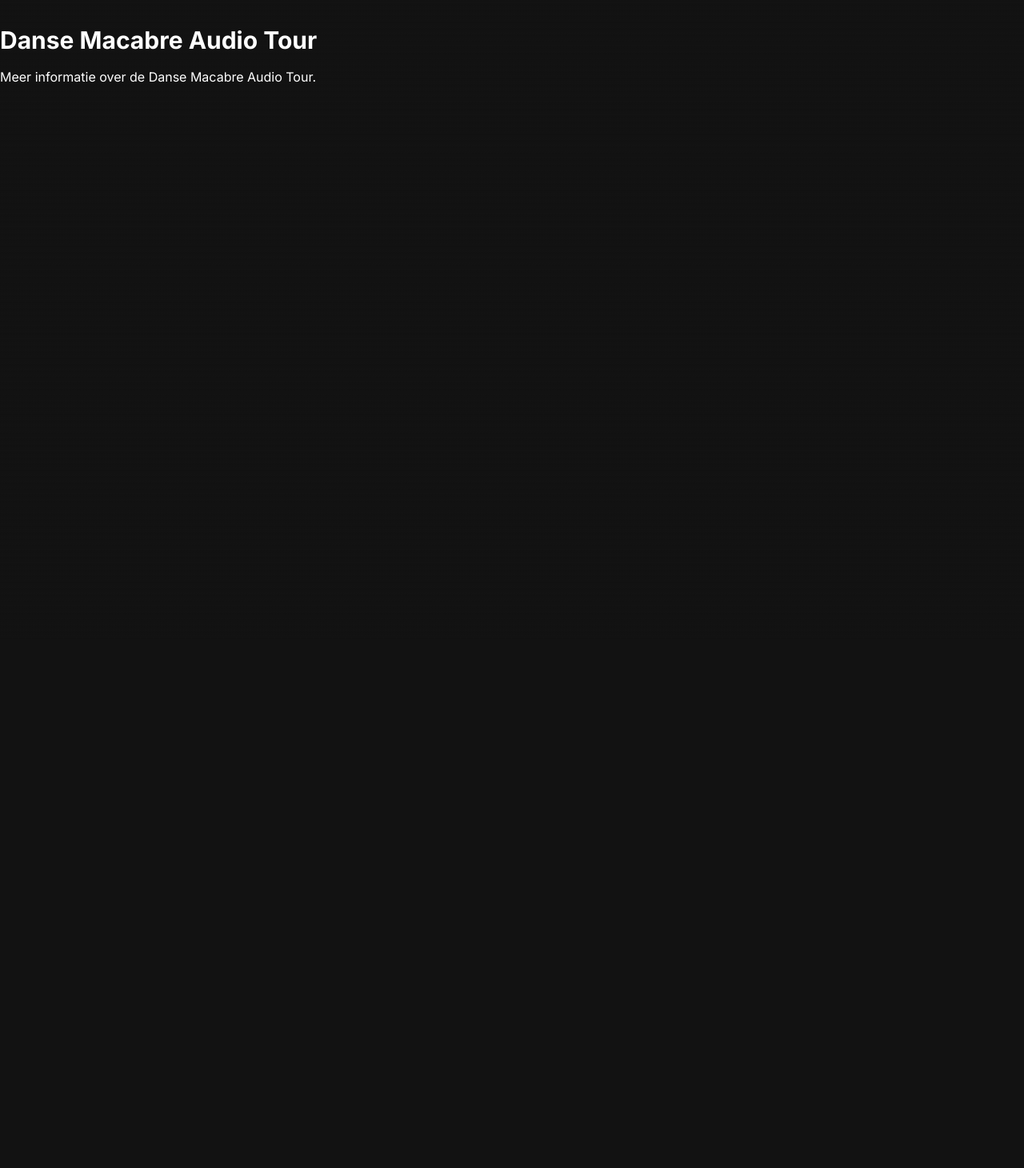
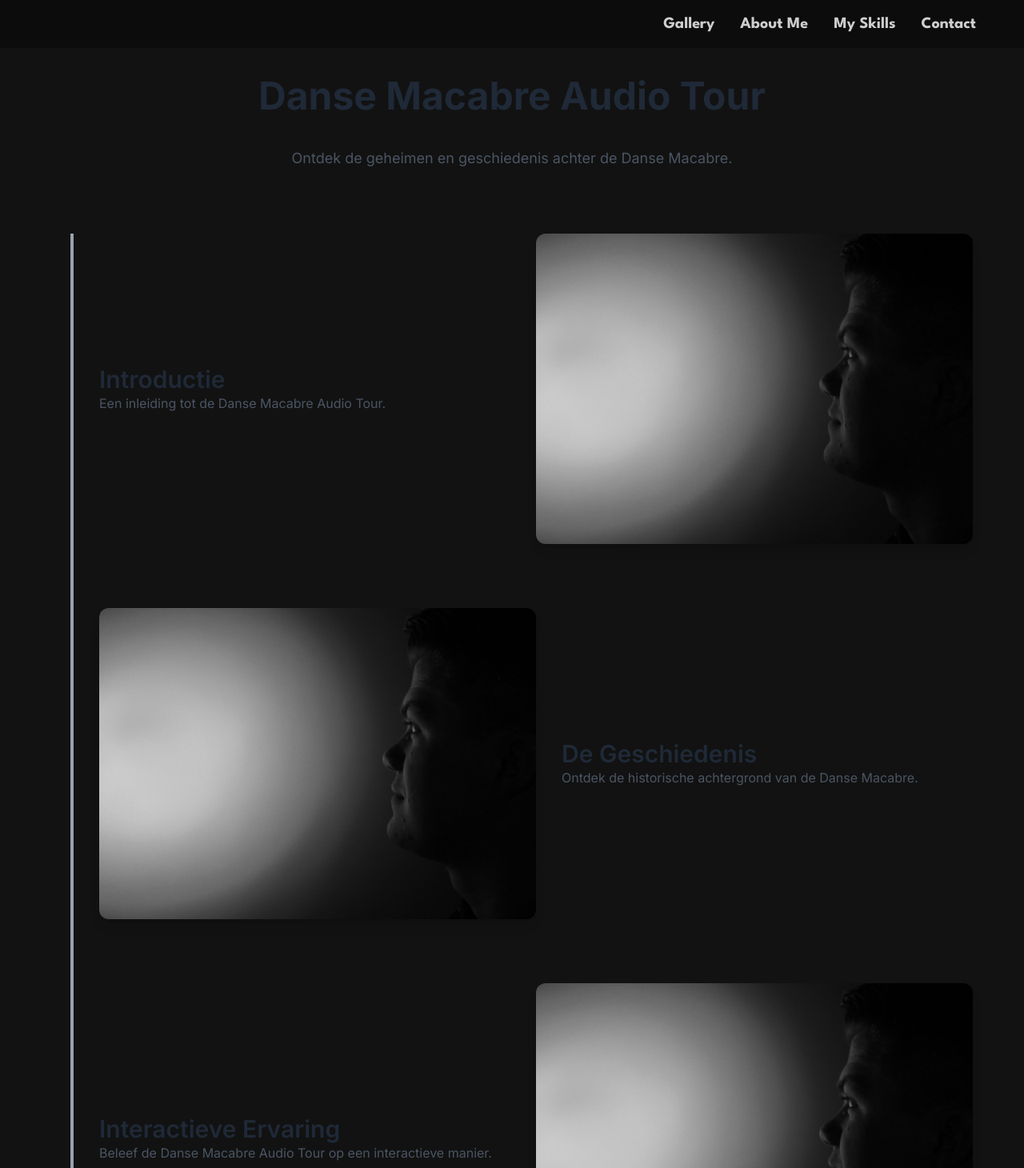
Before and after one commit to koenderaden/showcase-portfolio, a Next.js app: page /gallery/dmcaudiotour in a window 1280 px wide. Shown: the top 1460 px of the page at 80% size. Before the commit the page ends 800 px from the top, so only its background shows below. Built offline with nearby package versions, Linux system fonts and the light colour scheme.

Commit message:
test layout project page

```diff
--- a/app/gallery/dmcaudiotour/page.tsx
+++ b/app/gallery/dmcaudiotour/page.tsx
@@ -1,8 +1,93 @@
+import Navbar from "@/components/Navbar";
+import Footer from "@/components/contact";
+import Image from "next/image";
+
 export default function DmcaudioTourPage() {
   return (
-    <div className="container mx-auto py-8">
-      <h1 className="text-3xl font-bold mb-4">Danse Macabre Audio Tour</h1>
-      <p>Meer informatie over de Danse Macabre Audio Tour.</p>
+    <div className="flex flex-col min-h-screen">
+      {/* Navbar */}
+      <Navbar />
+
+      {/* Main Content */}
+      <main className="container mx-auto py-24 flex-grow">
+        <h1 className="text-5xl font-bold mb-10 text-center text-gray-800 animate-fade-in">
+          Danse Macabre Audio Tour
+        </h1>
+        <p className="mb-20 text-center text-lg text-gray-600 animate-fade-in delay-200">
+          Ontdek de geheimen en geschiedenis achter de Danse Macabre.
+        </p>
+
+        {/* Scrollable Timeline */}
+        <div className="relative mx-auto max-w-6xl">
+          <div className="border-l-4 border-gray-400 ml-6">
+            {/* Timeline Item 1 */}
+            <div className="mb-20 ml-8 flex items-center group">
+              <div className="w-1/2 pr-8">
+                <h3 className="text-3xl font-semibold text-gray-800 group-hover:text-indigo-600 transition-all">
+                  Introductie
+                </h3>
+                <p className="text-gray-600 group-hover:text-black transition-all">
+                  Een inleiding tot de Danse Macabre Audio Tour.
+                </p>
+              </div>
+              <div className="w-1/2">
+                <Image
+                  src="/imagekoen.png"
+                  alt="Introductie"
+                  width={600}
+                  height={400}
+                  className="rounded-xl shadow-lg transform group-hover:scale-110 transition-transform duration-500"
+                />
+              </div>
+            </div>
+
+            {/* Timeline Item 2 */}
+            <div className="mb-20 ml-8 flex items-center group flex-row-reverse">
+              <div className="w-1/2 pl-8">
+                <h3 className="text-3xl font-semibold text-gray-800 group-hover:text-indigo-600 transition-all">
+                  De Geschiedenis
+                </h3>
+                <p className="text-gray-600 group-hover:text-black transition-all">
+                  Ontdek de historische achtergrond van de Danse Macabre.
+                </p>
+              </div>
+              <div className="w-1/2">
+                <Image
+                  src="/imagekoen.png"
+                  alt="Geschiedenis"
+                  width={600}
+                  height={400}
+                  className="rounded-xl shadow-lg transform group-hover:scale-110 transition-transform duration-500"
+                />
+              </div>
+            </div>
+
+            {/* Timeline Item 3 */}
+            <div className="mb-20 ml-8 flex items-center group">
+              <div className="w-1/2 pr-8">
+                <h3 className="text-3xl font-semibold text-gray-800 group-hover:text-indigo-600 transition-all">
+                  Interactieve Ervaring
+                </h3>
+                <p className="text-gray-600 group-hover:text-black transition-all">
+                  Beleef de Danse Macabre Audio Tour op een interactieve manier.
+                </p>
+              </div>
+              <div className="w-1/2">
+                <Image
+                  src="/imagekoen.png"
+                  alt="Interactieve Ervaring"
+                  width={600}
+                  height={400}
+                  className="rounded-xl shadow-lg transform group-hover:scale-110 transition-transform duration-500"
+                />
+              </div>
+            </div>
+          </div>
+        </div>
+      </main>
+
+      {/* Footer */}
+      <Footer />
     </div>
   );
 }
```
